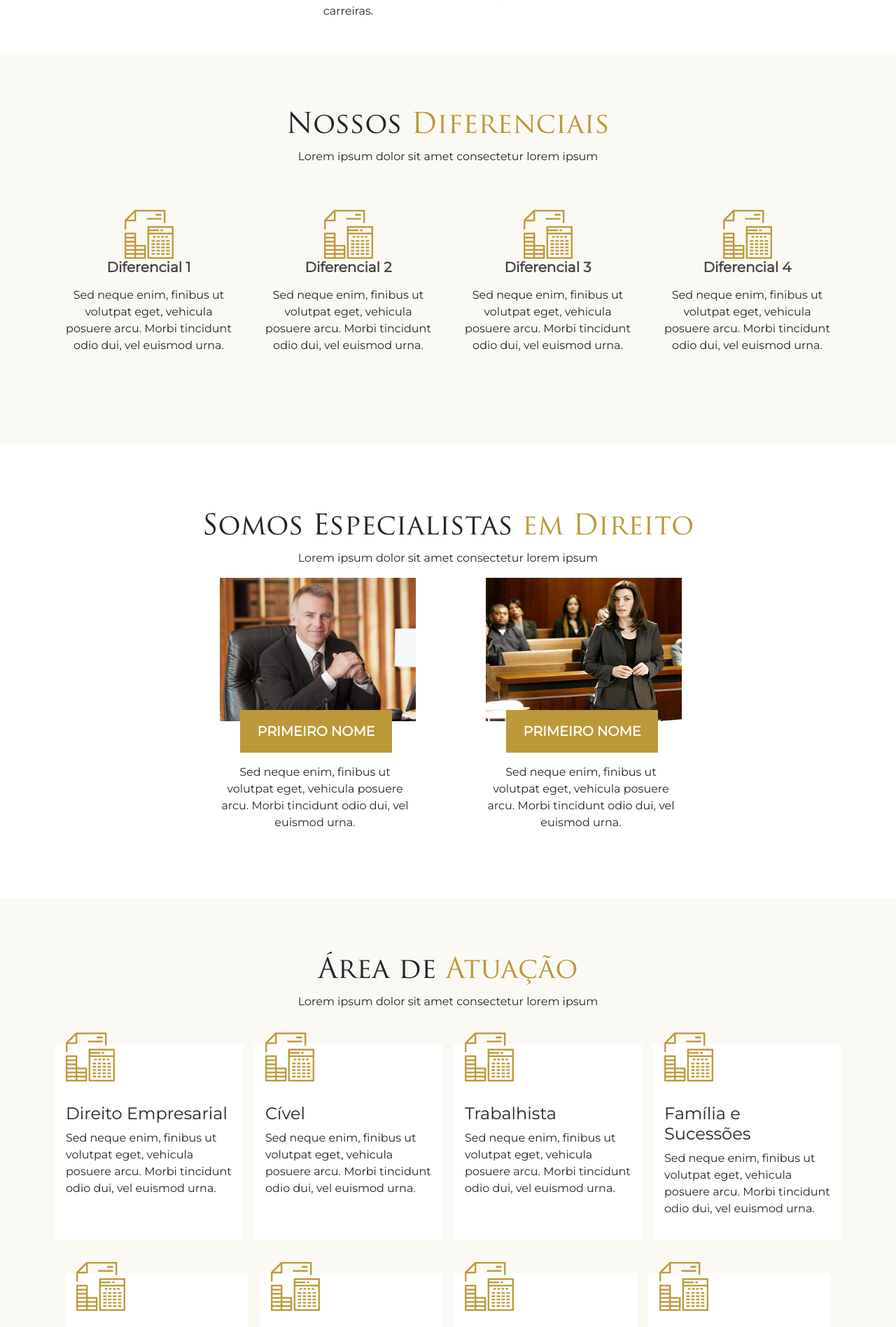
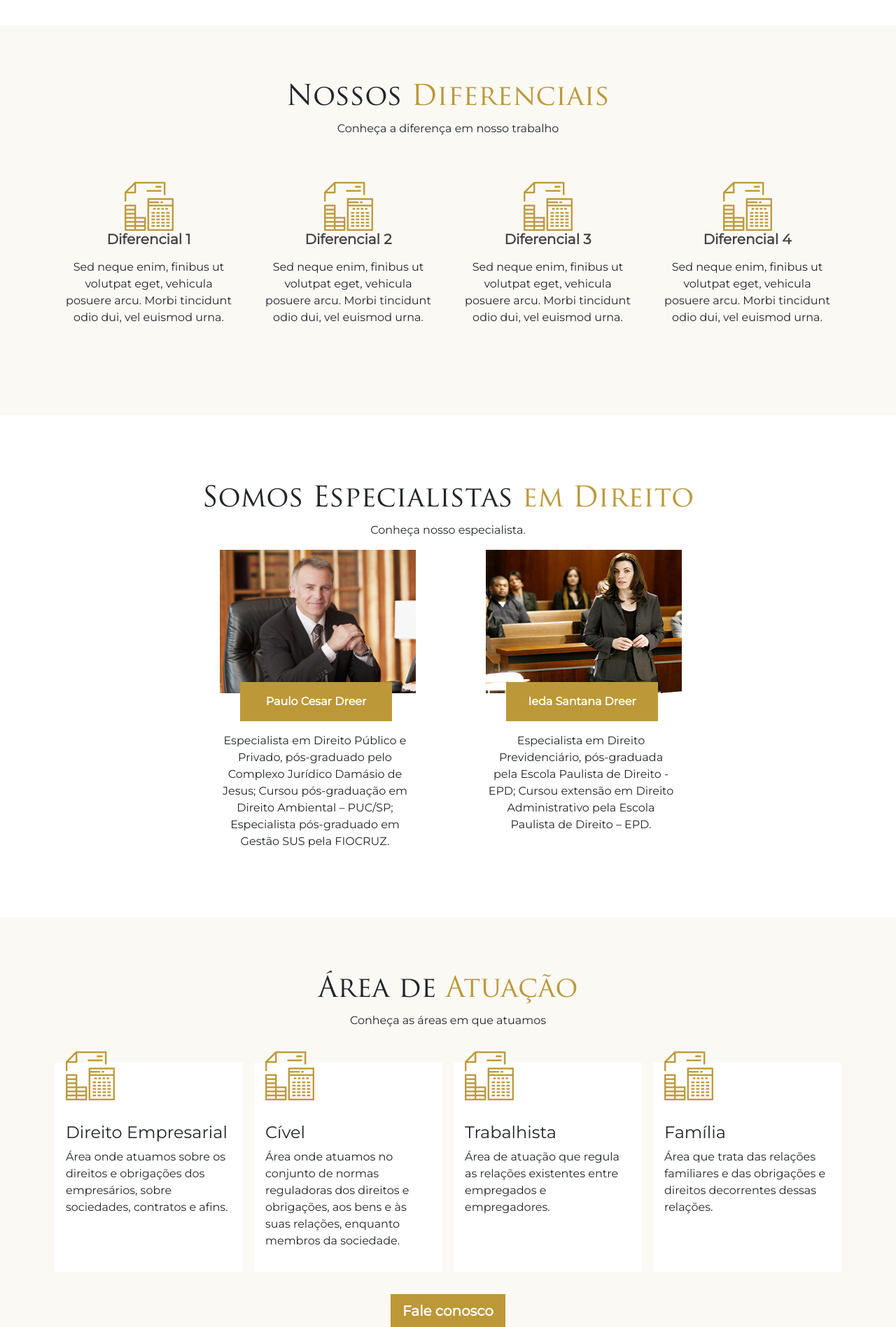
Before and after one commit to gustahenry/advocaciadreer, a PHP site: page / in a window 1280 px wide. Shown: the part 2472-4369 px from the top of the page at 70% size. Run offline with PHP 8.4, Linux system fonts and the light colour scheme; some libraries are stand-ins or nearby versions.

Commit message:
inclusao de conteudo

```diff
--- a/assests/css/custom.css
+++ b/assests/css/custom.css
@@ -148,7 +148,7 @@ a:hover{
 }
 .adv-nome{
 	width: 80%;
-	font-size: 1.2rem;
+	font-size: 1rem;
 	margin: 0 1.8rem;
 	padding: 1rem 0.7rem;
 	position: relative;
@@ -207,7 +207,19 @@ a:hover{
 	padding: 0;
 	color: #464646;
 }
-
+.fixed-custom {
+    position: sticky;
+    right: 0;
+    tóp: 0;
+    z-index: 1030;
+    margin-right: 1rem;
+    margin-bottom: 1rem;
+}
+.botao-topo{
+	width: 3rem;
+	height: 3rem;
+	background-color: #bc9839;
+}
 /*MEDIA*/
 
 @media screen and (max-width: 1600px){
--- a/assests/js/google-maps.js
+++ b/assests/js/google-maps.js
@@ -10,3 +10,12 @@ var marker = new google.maps.Marker({
   map: map
 });
 }
+$('.navas a[href^="#"]').on('click', function(e) {
+  e.preventDefault();
+  var id = $(this).attr('href');
+      targetOffset = $(id).offset().top;
+
+  $('html, body').animate({
+    scrollTop: targetOffset - 100
+  }, 500);
+});
--- a/index.html
+++ b/index.html
@@ -11,8 +11,10 @@
     <title>Advocacia Dreer</title>
   </head>
 
+
+
   <body>
-    <section>
+    <section id="home">
       <div class="header-contato">
           <div class="container">
             <div class="row">
@@ -30,13 +32,13 @@
         </div>
         <div class="container">
           <nav class="navbar navbar-expand-lg navbar-light bg-white" id="navbar-example">
-            <a class="navbar-brand" href="#"><img class="logo" src="assests/img/logo.png" alt=""></a>
+            <a class="navbar-brand" href="#home"><img class="logo" src="assests/img/logo.png" alt=""></a>
             <button class="navbar-toggler" type="button" data-toggle="collapse" data-target="#myNavbar" aria-controls="myNavbar" aria-expanded="false" aria-label="Toggle navigation">
               <span class="navbar-toggler-icon"></span>
             </button>
 
             <div class="collapse navbar-collapse" id="myNavbar">
-              <ul class="navbar-nav ml-auto">
+              <ul class="navas navbar-nav ml-auto">
                 <li class="nav-item">
                   <a class="nav-link" href="#home">HOME</a>
                 </li>
@@ -124,11 +126,17 @@
 
       </section>
 
+      <!--<div class="navas fixed-custom">
+        <a href="#home">
+          <div class="botao-topo">
 
+          </div>
+        </a>
+      </div>-->
       <section class="quem-somos" id="quem-somos">
         <div class="container">
           <h2 class="text-center titulos">Saiba <span>Quem Somos</span></h2>
-          <p class="text-center">Lorem ipsum dolor sit amet consectetur lorem ipsum</p>
+          <!--<p class="text-center">Lorem ipsum dolor sit amet consectetur lorem ipsum</p>-->
 
           <div><img class="img-fluid" src="assests/img/banner-sobre.png" alt=""></div>
 
@@ -202,7 +210,7 @@
         <div class="container">
           <div class="titulo-atuacao">
             <h2 class="text-center titulos">Nossos <span>Diferenciais</span></h2>
-            <p class="text-center">Lorem ipsum dolor sit amet consectetur lorem ipsum</p>
+            <p class="text-center">Conheça a diferença em nosso trabalho</p>
           </div>
 
           <div class="row text-center">
@@ -233,23 +241,32 @@
       <section class="especialistas" id="equipe">
         <div class="container">
           <h2 class="text-center titulos">Somos Especialistas <span>em Direito</span></h2>
-          <p class="text-center">Lorem ipsum dolor sit amet consectetur lorem ipsum</p>
+          <p class="text-center">Conheça nosso especialista.</p>
           <div class="row justify-content-center">
             <div class="col-sm-4 col-12">
               <div class="card-width mr-auto ml-auto">
                 <img class="img-adv" src="assests/img/adv-1.png" alt="">
-                <div class="text-center team-name adv-nome">PRIMEIRO NOME</div>
+                <div class="text-center team-name adv-nome">Paulo Cesar Dreer</div>
                 <div class="text-center">
-                  Sed neque enim, finibus ut volutpat eget, vehicula posuere arcu. Morbi tincidunt odio dui, vel euismod urna.
+                  Especialista em Direito Público e Privado,
+pós-graduado pelo Complexo Jurídico
+Damásio de Jesus; Cursou pós-graduação
+em Direito Ambiental – PUC/SP;
+Especialista pós-graduado em
+Gestão SUS pela FIOCRUZ.
                 </div>
               </div>
             </div>
             <div class="col-sm-4 col-12">
               <div class="card-width mr-auto ml-auto">
                 <img class="img-adv" src="assests/img/adv-2.png" alt="">
-                <div class="text-center team-name adv-nome">PRIMEIRO NOME</div>
+                <div class="text-center team-name adv-nome">Ieda Santana Dreer</div>
                 <div class="text-center">
-                  Sed neque enim, finibus ut volutpat eget, vehicula posuere arcu. Morbi tincidunt odio dui, vel euismod urna.
+                  Especialista em Direito Previdenciário,
+pós-graduada pela Escola Paulista
+de Direito - EPD; Cursou extensão em
+Direito Administrativo pela Escola
+Paulista de Direito – EPD.
                 </div>
               </div>
             </div>
@@ -261,51 +278,29 @@
         <div class="container">
           <div class="titulo-atuacao">
             <h2 class="text-center titulos">Área de <span>Atuação</span></h2>
-            <p class="text-center">Lorem ipsum dolor sit amet consectetur lorem ipsum</p>
+            <p class="text-center">Conheça as áreas em que atuamos</p>
           </div>
 
           <div class="row">
             <div class="col-sm mx-2 back-area2 margin-area">
               <img class="img-area2" src="assests/img/area-1.png" alt="">
               <h4>Direito Empresarial</h4>
-              <p>Sed neque enim, finibus ut volutpat eget, vehicula posuere arcu. Morbi tincidunt odio dui, vel euismod urna.</p>
+              <p>Área onde atuamos sobre os direitos e obrigações dos empresários, sobre sociedades, contratos e afins.</p>
             </div>
             <div class="col-sm mx-2  back-area2 margin-area">
               <img class="img-area2" src="assests/img/area-1.png" alt="">
               <h4>Cível</h4>
-              <p>Sed neque enim, finibus ut volutpat eget, vehicula posuere arcu. Morbi tincidunt odio dui, vel euismod urna.</p>
+              <p>Área onde atuamos no conjunto de normas reguladoras dos direitos e obrigações, aos bens e às suas relações, enquanto membros da sociedade.</p>
             </div>
             <div class="col-sm mx-2 back-area2 margin-area">
               <img class="img-area2" src="assests/img/area-1.png" alt="">
               <h4>Trabalhista</h4>
-              <p>Sed neque enim, finibus ut volutpat eget, vehicula posuere arcu. Morbi tincidunt odio dui, vel euismod urna.</p>
+              <p> Área de atuação que regula as relações existentes entre empregados e empregadores.</p>
             </div>
             <div class="col-sm mx-2 back-area2 margin-area">
               <img class="img-area2" src="assests/img/area-1.png" alt="">
-              <h4>Família e Sucessões</h4>
-              <p>Sed neque enim, finibus ut volutpat eget, vehicula posuere arcu. Morbi tincidunt odio dui, vel euismod urna.</p>
-            </div>
-          </div>
-          <div class="row margin-area">
-            <div class="col-sm mx-2 back-area2 margin-area">
-              <img class="img-area2" src="assests/img/area-1.png" alt="">
-              <h4>Administrativo</h4>
-              <p>Sed neque enim, finibus ut volutpat eget, vehicula posuere arcu. Morbi tincidunt odio dui, vel euismod urna.</p>
-            </div>
-            <div class="col-sm mx-2  back-area2 margin-area">
-              <img class="img-area2" src="assests/img/area-1.png" alt="">
-              <h4>Área de Atuação 1</h4>
-              <p>Sed neque enim, finibus ut volutpat eget, vehicula posuere arcu. Morbi tincidunt odio dui, vel euismod urna.</p>
-            </div>
-            <div class="col-sm mx-2 back-area2 margin-area">
-              <img class="img-area2" src="assests/img/area-1.png" alt="">
-              <h4>Área de Atuação 1</h4>
-              <p>Sed neque enim, finibus ut volutpat eget, vehicula posuere arcu. Morbi tincidunt odio dui, vel euismod urna.</p>
-            </div>
-            <div class="col-sm mx-2 back-area2 margin-area">
-              <img class="img-area2" src="assests/img/area-1.png" alt="">
-              <h4>Área de Atuação 1</h4>
-              <p>Sed neque enim, finibus ut volutpat eget, vehicula posuere arcu. Morbi tincidunt odio dui, vel euismod urna.</p>
+              <h4>Família</h4>
+              <p>Área que trata das relações familiares e das obrigações e direitos decorrentes dessas relações.</p>
             </div>
           </div>
         </div>
@@ -321,7 +316,7 @@
           <div class="row">
             <div class="col-sm col-12">
               <h2 class="titulos">Fale <span>Conosco!</span></h2>
-              <p class="">Lorem ipsum dolor sit amet consectetur</p>
+              <p class="">Mande nos uma menssagem e tire suas duvidas</p>
 
               <form action="email.php" method="post">
                 <div class="form-group">
@@ -390,15 +385,9 @@
         </div>
       </section>
 
-    <script src="https://code.jquery.com/jquery-3.2.1.slim.min.js" integrity="sha384-KJ3o2DKtIkvYIK3UENzmM7KCkRr/rE9/Qpg6aAZGJwFDMVNA/GpGFF93hXpG5KkN" crossorigin="anonymous"></script>
+    <script src="https://code.jquery.com/jquery-3.2.1.min.js" crossorigin="anonymous"></script>
     <script src="assests/js/bootstrap.min.js" crossorigin="anonymous"></script>
     <script src="assests/js/google-maps.js" crossorigin="anonymous"></script>
     <script async defer src="https://maps.googleapis.com/maps/api/js?key=AIzaSyD1c_v8brg_AnO_yr352IxRIk_YUro6EOU&callback=initMap"></script>
-
-    <script>
-$('body').scrollspy({ target: '#navbar-example' })
-</script>
-
-
   </body>
 </html>
```
